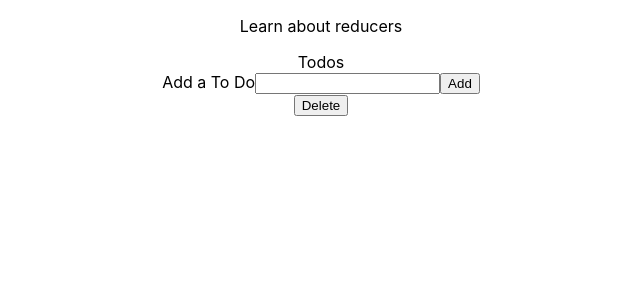
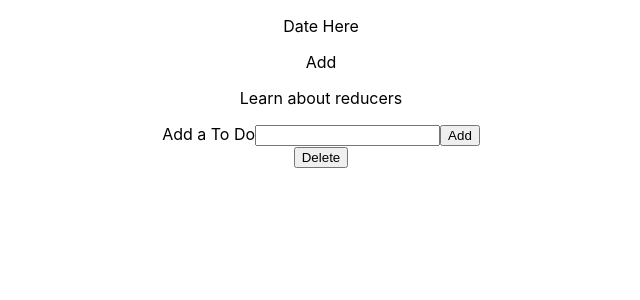
Before and after one commit to CAM603/reducer-todo, a React (Create React App) app: page / in a window 1280 px wide. Shown: the top 300 px of the page, without its empty margins (319-959 px from the left). Built offline with nearby package versions, Linux system fonts and the light colour scheme.

Commit message:
nested components

```diff
--- a/package.json
+++ b/package.json
@@ -8,7 +8,8 @@
     "@testing-library/user-event": "^7.1.2",
     "react": "^16.12.0",
     "react-dom": "^16.12.0",
-    "react-scripts": "3.3.0"
+    "react-scripts": "3.3.0",
+    "styled-components": "^5.0.0"
   },
   "scripts": {
     "start": "react-scripts start",
--- a/src/App.js
+++ b/src/App.js
@@ -2,7 +2,10 @@ import React, { useReducer, useState } from 'react';
 import { initialState, reducer } from './reducers/reducer';
 
 import './App.css';
-import ToDoList from './components/ToDoList';
+import { GlobalStyle } from './styles/GlobalStyle';
+import Navigation from './components/Navigation';
+import TodoList from './components/TodoList';
+import TodoForm from './components/TodoForm';
 
 function App() {
   const [state, dispatch] = useReducer(reducer, initialState);
@@ -14,6 +17,7 @@ function App() {
   const add = (e) => {
     e.preventDefault()
     dispatch({type: 'ADD', payload: item})
+    setItem('')
   }
   const complete = (id) => {
     dispatch({type: 'COMPLETE', payload: id})
@@ -23,19 +27,11 @@ function App() {
   }
   return (
     <div className="App">
-      {state.items.map(el => (
-        <p onClick={() => complete(el.id)} className={el.completed ? 'cross' : 'not'} key={el.id}>{el.item}</p>
-      ))}
-      <ToDoList />
-      <form onSubmit={add}>
-        <label>Add a To Do</label>
-        <input
-        onChange={handleChange}
-        value={item}
-        />
-        <button>Add</button>
-      </form>
+      <Navigation />
+      <TodoList todos={state.todos} complete={complete}/>
+      <TodoForm add={add} item={item} handleChange={handleChange}/>
       <button onClick={deleteComplete}>Delete</button>
+      <GlobalStyle />
     </div>
   );
 }
--- /dev/null
+++ b/src/components/Navigation.js
@@ -0,0 +1,12 @@
+import React from 'react';
+
+const Navigation = () => {
+    return (
+        <div>
+            <p>Date Here</p>
+            <p>Add</p>
+        </div>
+    )
+}
+
+export default Navigation;
--- a/src/components/ToDoList.js
+++ b/src/components/ToDoList.js
@@ -1,10 +1,16 @@
 import React from 'react';
+import Todo from './Todo';
 
-const ToDoList = () => {
+const TodoList = ({todos, complete}) => {
 
     return (
-        <div>Todos</div>
-    )
+        <div>
+            {todos.map(todo => (
+                <Todo todo={todo} complete={complete}/>
+            ))}
+        </div>
+        )
 }
 
-export default ToDoList;
+
+export default TodoList;
--- /dev/null
+++ b/src/components/Todo.js
@@ -0,0 +1,12 @@
+import React from 'react';
+
+const Todo = ({todo, complete}) => {
+
+    return (
+        <div>
+            <p onClick={() => complete(todo.id)} className={todo.completed ? 'cross' : 'not'}>{todo.todo}</p>
+        </div>
+    )
+}
+
+export default Todo;
--- /dev/null
+++ b/src/components/TodoForm.js
@@ -0,0 +1,19 @@
+import React from 'react';
+
+const TodoForm = ({add, handleChange, item}) => {
+
+    return (
+        <div>
+            <form onSubmit={add}>
+                <label>Add a To Do</label>
+                <input
+                onChange={handleChange}
+                value={item}
+                />
+                <button>Add</button>
+            </form>
+        </div>
+    )
+}
+
+export default TodoForm;
--- a/src/reducers/reducer.js
+++ b/src/reducers/reducer.js
@@ -1,6 +1,6 @@
 export const initialState = {
-    items: [{
-        item: 'Learn about reducers',
+    todos: [{
+        todo: 'Learn about reducers',
         completed: false,
         id: 3892987589
     }],
@@ -9,24 +9,26 @@ export const initialState = {
 export const reducer = (state, action) => {
     switch (action.type) {
         case 'ADD':
+            if (!action.payload) {
+                return state
+            } else {
                 return {
                     ...state,
-                items: [...state.items,
+                    todos: [...state.todos,
                         {
-                    item: action.payload,
+                        todo: action.payload,
                         completed: false,
                         id: Date.now()
                     }]
                 }
+            }
             case 'COMPLETE':
-                let arr = state.items.map(el => el.id === action.payload ? {...el, completed: !el.completed} : el)
                 return {...state,
-                    items: arr
+                    todos: state.todos.map(todo => todo.id === action.payload ? {...todo, completed: !todo.completed} : todo)
                 };
             case 'DELETE':
-                let filteredArr = state.items.filter(el => el.completed === false)
                 return {...state,
-                    items: filteredArr
+                    todos: state.todos.filter(todo => todo.completed === false)
                 }
         default:
             return state;
--- /dev/null
+++ b/src/styles/GlobalStyle.js
@@ -0,0 +1,9 @@
+import { createGlobalStyle } from 'styled-components';
+
+export const GlobalStyle = createGlobalStyle`
+    body {
+    margin: 0;
+    padding: 0;
+    box-sizing: border-box;
+    }
+`;
```
Also changed, not shown: 1 other file (tests, documents, lock files or other folders). Lines whose indentation alone changed are shown as unchanged.
